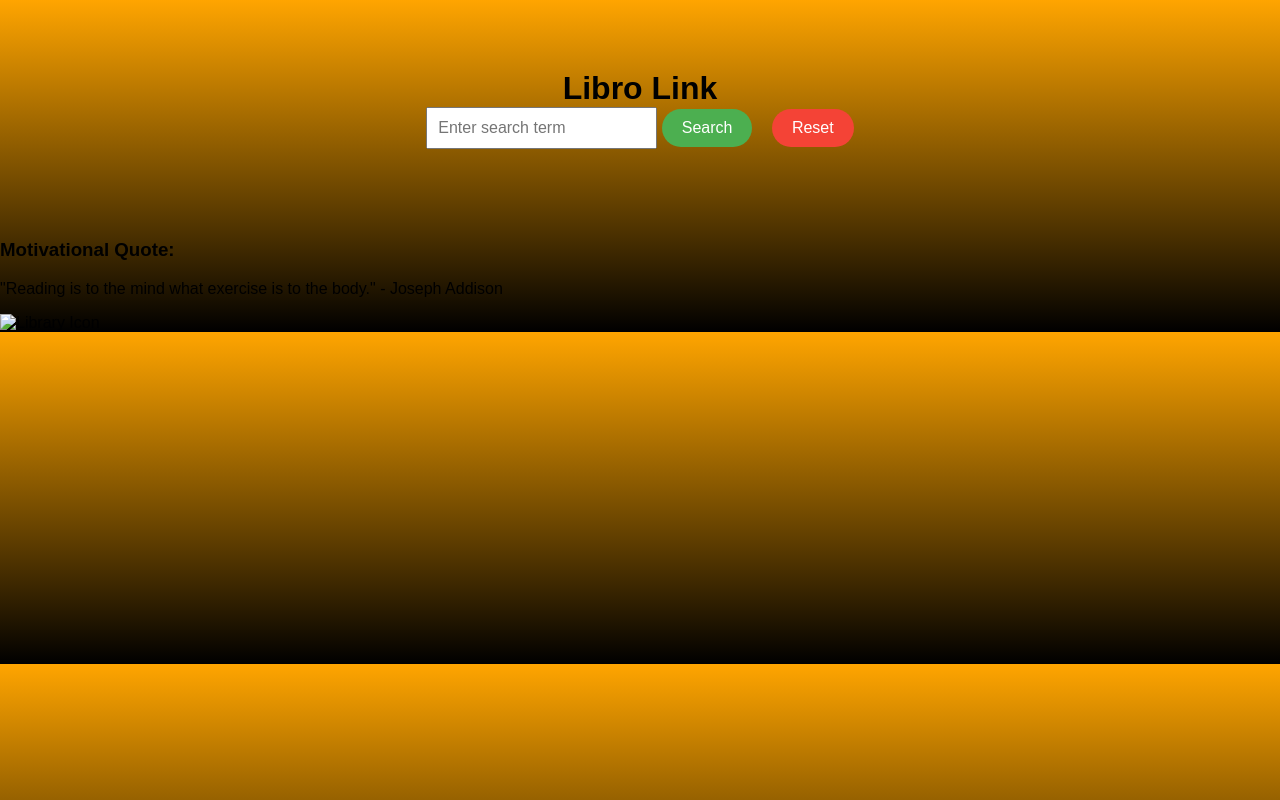
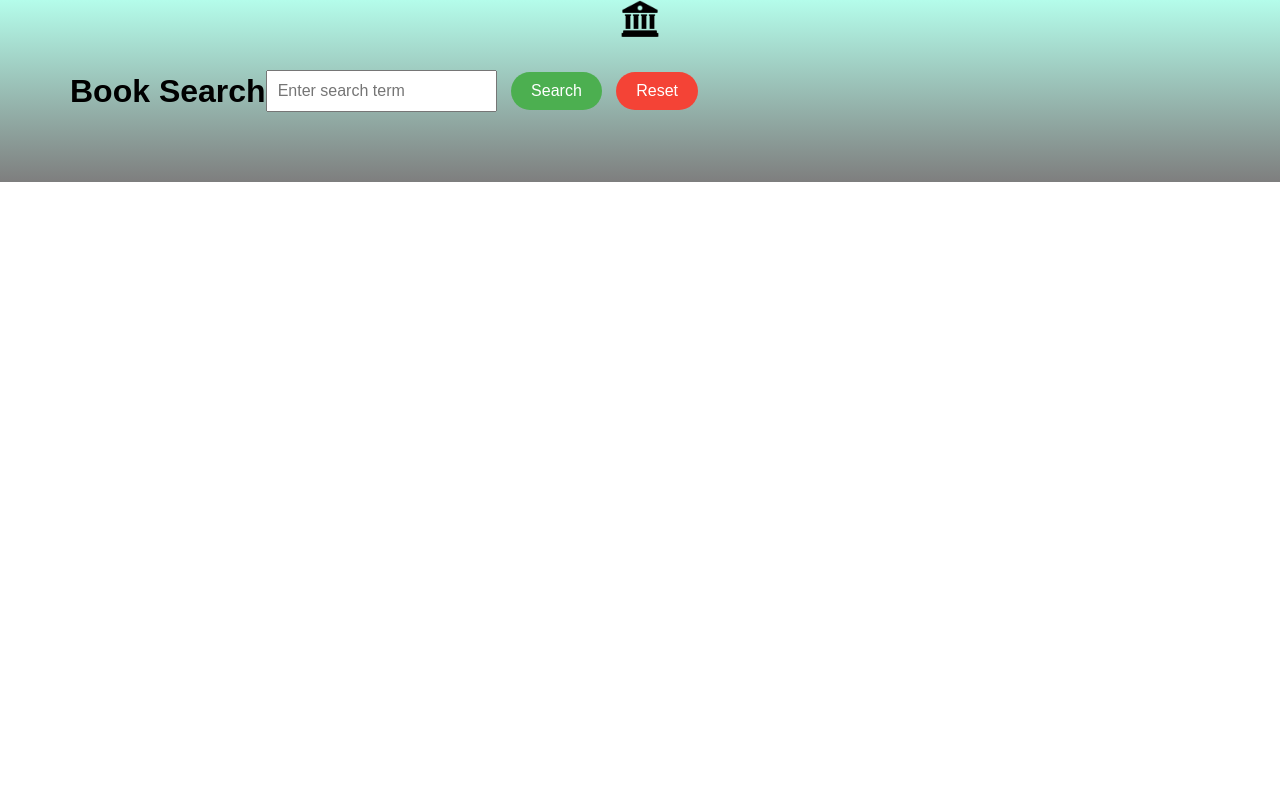
Before and after one commit to BlairMutisya/Books-Website, a plain HTML site: page index.html in a window 1280 px wide. Drawn offline with Linux system fonts and the light colour scheme.

Commit message:
changes in the styling

```diff
--- a/index.html
+++ b/index.html
@@ -3,16 +3,20 @@
 <head>
   <meta charset="UTF-8">
   <meta name="viewport" content="width=device-width, initial-scale=1.0">
-  <title>Libro Link</title>
-  <link href="https://fonts.googleapis.com/css?family=Poppins:100,100italic,200,200italic,300,300italic,regular,italic,500,500italic,600,600italic,700,700italic,800,800italic,900,900italic" rel="stylesheet" />
+  <title>Book Search</title>
   <link rel="stylesheet" href="styles.css">
 </head>
 <body>
-  <header>
-    <h1>Libro Link</h1>
-    <input type="text" id="searchInput" placeholder="Enter search term">
-    <button id="searchButton">Search</button>
-    <button id="resetButton">Reset</button>
+  <header class="navbar">
+    <div class="icon-container">
+      <img src="./Assets/icons8-library-50.png" alt="Library Icon" class="library-icon">
+    </div>
+    <h1>Book Search</h1>
+    <div class="container-input">
+      <input type="text" id="searchInput" placeholder="Enter search term">
+      <button id="searchButton">Search</button>
+      <button id="resetButton">Reset</button>
+    </div>
   </header>
 
   <div id="loading" class="hidden">
@@ -21,16 +25,6 @@
 
   <div id="results"></div>
 
-  <footer>
-    <div class="quote">
-      <h3>Motivational Quote:</h3>
-      <p>"Reading is to the mind what exercise is to the body." - Joseph Addison</p>
-    </div>
-    <div class="icon">
-      <img src="./Assets/library-icon.png" alt="Library Icon">
-    </div>
-  </footer>
-
   <script src="script.js"></script>
 </body>
 </html>
--- a/script.js
+++ b/script.js
@@ -15,7 +15,6 @@ searchInput.addEventListener('keypress', function(event) {
 async function searchBooks() {
   resultsDiv.innerHTML = ''; // Clear previous results
   loadingDiv.classList.remove('hidden'); // Show loading icon
-
   const query = searchInput.value.trim();
   if (query === '') {
     loadingDiv.classList.add('hidden'); // Hide loading icon if no query
--- a/styles.css
+++ b/styles.css
@@ -3,17 +3,37 @@ body {
   margin: 0;
   padding: 0;
   background: linear-gradient(rgba,rgba(0, 0, 0, 0.3));
-  background: linear-gradient(orange, black);
 }
 
-header {
-
+.navbar {
+  background: linear-gradient(rgba(7, 247, 187, 0.3) ,rgba(6, 6, 6, 0.518));
   padding: 70px;
   text-align: center;
+  position: relative; /* Ensure positioning of the library icon */
+  display: flex;
+  align-items: center;
 }
 
 h1 {
   margin: 0;
+  text-align: center;
+  position: relative;
+}
+
+.icon-container {
+  position: absolute;
+  top: 0;
+  left: 50%;
+  transform: translateX(-50%);
+}
+
+.library-icon {
+  width: 40px;
+  height: auto;
+}
+
+.container-input {
+  display: inline-block;
 }
 
 #searchInput {
@@ -30,17 +50,11 @@ h1 {
   border: none;
   cursor: pointer;
   border-radius: 20px;
-  transition: transform 0.3s ease;
+  margin-left: 10px;
 }
 
 #resetButton {
   background-color: #f44336;
-  margin-left: 15px;
-}
-
-#searchButton:hover,
-#resetButton:hover {
-  transform: scale(0.9);
 }
 
 #loading {
@@ -58,17 +72,23 @@ h1 {
 
 .book {
   border: 1px solid #ccc;
-  margin: 10px;
+  margin-bottom: 15px;
   padding: 10px;
   background-color: #fff;
+  transition: background-color 0.5s ease;
   border-radius: 5px;
-  transition: filter 0.5s ease;
 }
 
 .book:hover {
-  filter: blur(0px); /* Reset blur effect */
+  background-color: #7872726b;
+  animation: bookAnimation 0.5s ease infinite alternate;
 }
 
-.book:not(:hover) {
-  filter: blur(3px); /* Apply blur effect to non-hovered books */
+@keyframes bookAnimation {
+  0% {
+    transform: translateX(0px);
+  }
+  100% {
+    transform: translateX(5px);
+  }
 }
```
Also changed, not shown: Assets/icons8-library-100.png (added), Assets/icons8-library-50.png (added).
